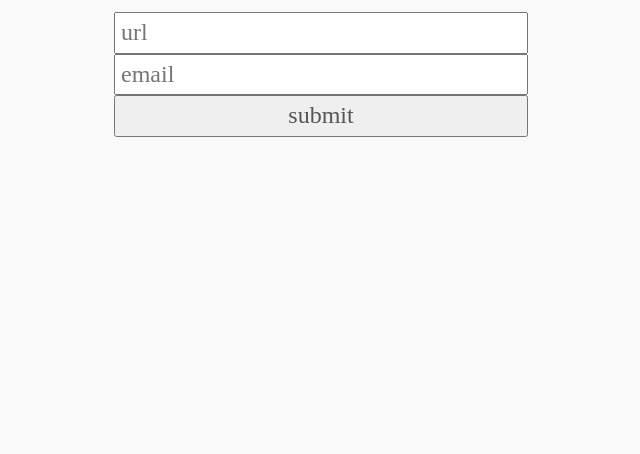
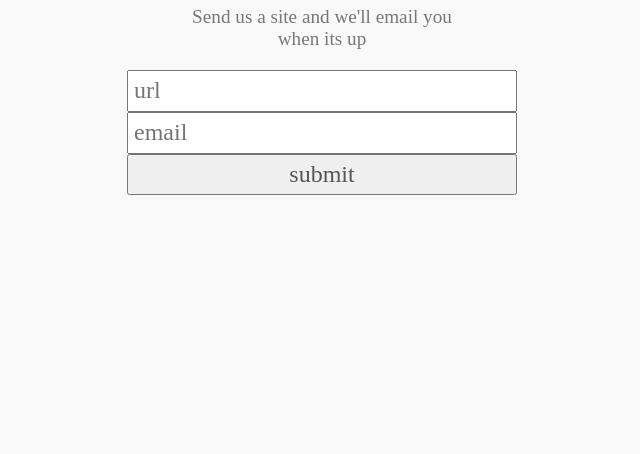
Before and after one commit to braedon/up, a plain HTML site: page index.html in a window 1280 px wide. Shown: the part 346-800 px from the top of the page, without its empty margins (318-958 px from the left). Drawn offline with nearby package versions, Linux system fonts and the light colour scheme.

Commit message:
Rework CSS

```diff
--- a/index.html
+++ b/index.html
@@ -7,45 +7,66 @@
     <style type='text/css'>
       html, body {
         height: 100%;
+        width: 100%;
       }
       body {
         display: flex;
         justify-content: center;
         align-items: center;
 
-            min-width: 500px;
-            min-height: 500px;
+        min-width: 300px;
+        min-height: 400px;
 
         background-color: #F9F9F9;
       }
       #upForm {
-            width: 416px;
+        display: flex;
+        flex-direction: column;
+        align-items: center;
+
+        box-sizing: border-box;
+        width: 100%;
+        max-width: 400px;
+        padding: 5px;
       }
-        h1,#blurb,#result {
+      h1, #blurb, #result {
         text-align: center;
-            padding: 15px;
-            margin: 15px;
+      }
+      h1, #blurb {
+        box-sizing: border-box;
+        width: 300px;
+        padding: 20px;
+        margin: 0px;
       }
       h1 {
         font-size: 4em;
         color: #444;
       }
-        #blurb,#result {
+      #blurb, #result {
         color: #777;
       }
       #blurb {
         font-size: 1.2em;
       }
+      input, button, #result {
+        box-sizing: border-box;
+        width: 100%;
+      }
+      input, button {
+        padding: 5px;
+
+        font-size: 1.2em;
+        color: #555;
+      }
       #result {
-            height: 100px;
+        padding: 20px;
+
         font-size: 1.1em;
       }
+      @media (min-width: 400px) {
         input,button {
           font-size: 1.5em;
-            color: #555;
-            width: 400px;
-            padding: 5px;
-            box-sizing: content-box;
+        }
       }
     </style>
   </head>
```
Lines whose indentation alone changed are shown as unchanged.
